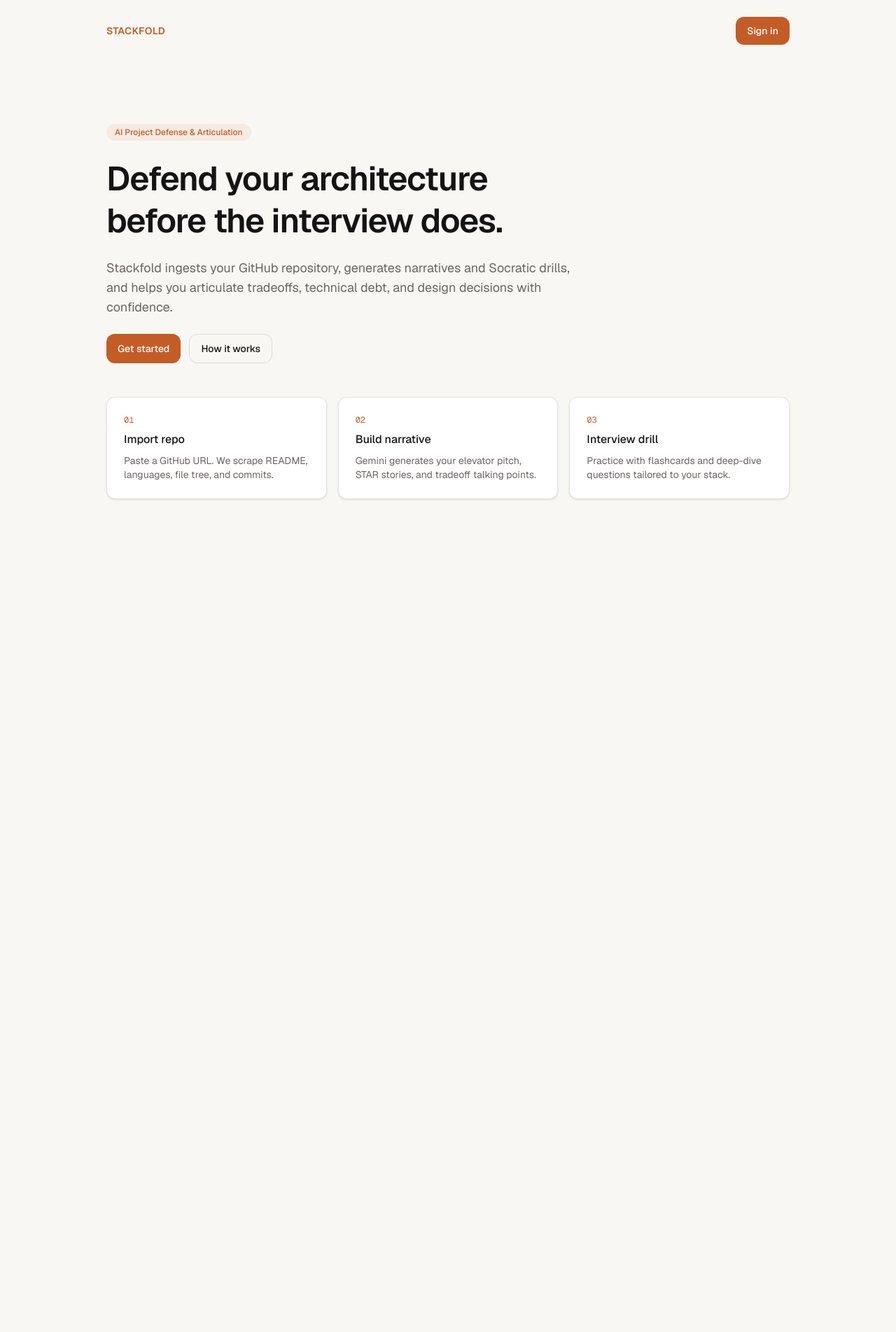
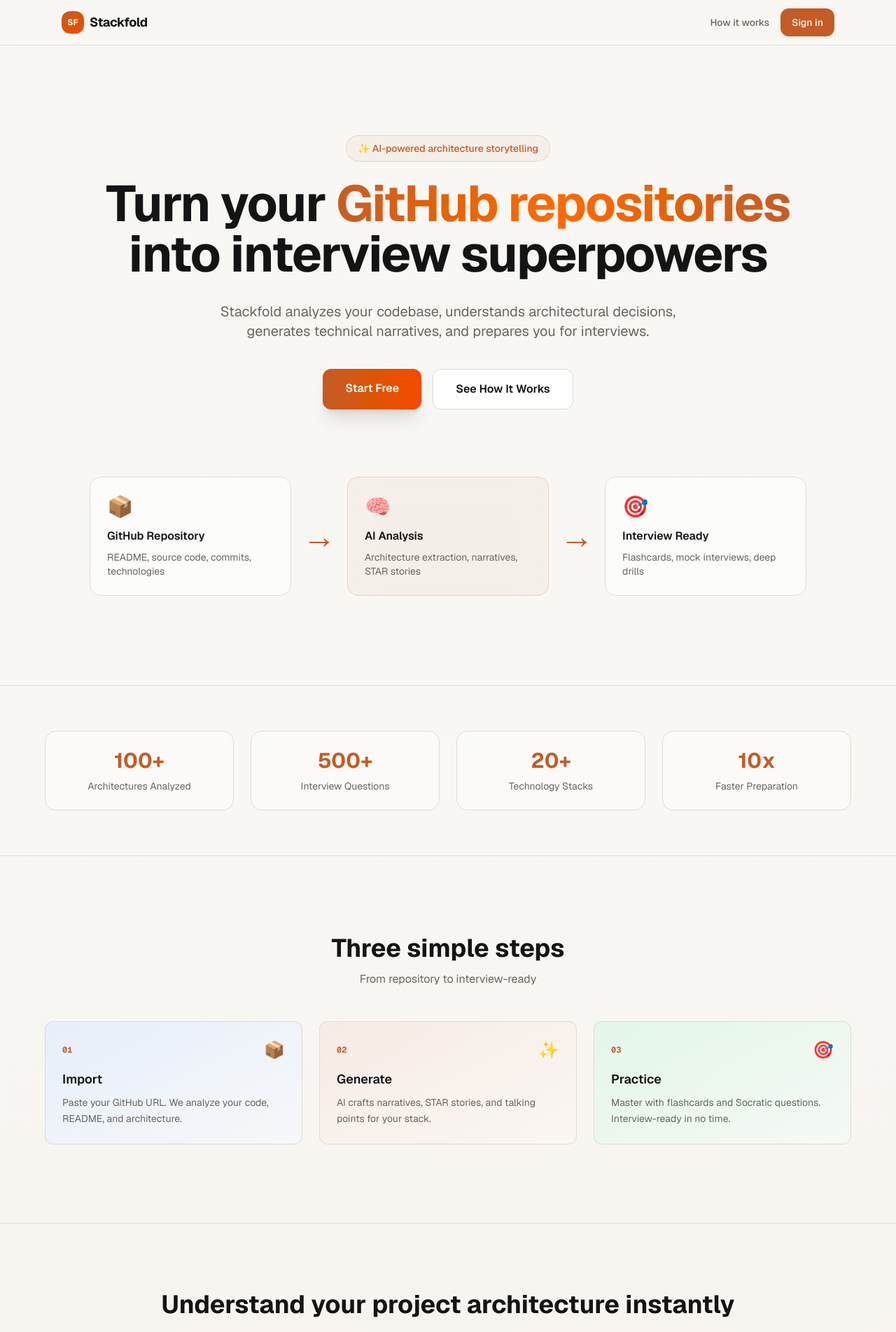
Before and after one commit to FillingVoid7/Repause, a Next.js app: page / in a window 1280 px wide. Shown: the top 1903 px of the page at 70% size. Before the commit the page ends 800 px from the top, so only its background shows below. Built offline with nearby package versions, Linux system fonts and the light colour scheme; no server answers.

Commit message:
feat: project wrapup

```diff
--- a/app/page.tsx
+++ b/app/page.tsx
@@ -1,87 +1,248 @@
 import Link from "next/link";
-
 import { auth } from "@/auth";
 
 export default async function Home() {
   const session = await auth();
 
   return (
-    <div className="flex flex-1 flex-col">
-      <header className="mx-auto flex w-full max-w-5xl items-center justify-between px-6 py-6">
-        <span className="text-sm font-semibold tracking-wide text-accent">
-          STACKFOLD
+    <div className="flex min-h-screen flex-col bg-gradient-to-b from-[var(--background)] via-[var(--background)] to-[rgba(196,92,38,0.03)]">
+      {/* Navigation */}
+      <header className="sticky top-0 z-50 border-b border-[var(--border)] bg-[var(--background)]/80 backdrop-blur-md">
+        <div className="mx-auto flex w-full max-w-6xl items-center justify-between px-6 py-3">
+          <div className="flex items-center gap-2">
+            <div className="flex h-8 w-8 items-center justify-center rounded-lg bg-gradient-to-br from-accent to-orange-600">
+              <span className="text-xs font-bold text-white">SF</span>
+            </div>
+            <span className="text-lg font-bold tracking-tight text-foreground">
+              Stackfold
             </span>
-        <nav className="flex items-center gap-3">
+          </div>
+          <nav className="flex items-center gap-4">
             {session?.user ? (
               <Link href="/dashboard" className="btn btn-primary">
                 Dashboard
               </Link>
             ) : (
+              <>
+                <a href="#how-it-works" className="text-sm font-medium text-muted hover:text-foreground transition-colors">
+                  How it works
+                </a>
                 <Link href="/login" className="btn btn-primary">
                   Sign in
                 </Link>
+              </>
             )}
           </nav>
+        </div>
       </header>
 
-      <main className="mx-auto flex w-full max-w-5xl flex-1 flex-col justify-center gap-12 px-6 py-16">
-        <section className="max-w-2xl space-y-6">
-          <p className="inline-flex rounded-full bg-[var(--accent-subtle)] px-3 py-1 text-xs font-medium text-accent">
-            AI Project Defense &amp; Articulation
+      <main className="flex flex-1 flex-col">
+        {/* Hero Section */}
+        <section className="relative overflow-hidden px-6 py-24 sm:py-32">
+          {/* Background */}
+          <div className="absolute inset-0 -z-10">
+            <div className="absolute left-1/2 top-0 h-[500px] w-[500px] -translate-x-1/2 rounded-full bg-accent/10 blur-[140px]" />
+            <div className="absolute right-0 top-40 h-[350px] w-[350px] rounded-full bg-orange-500/10 blur-[120px]" />
+            <div className="absolute left-0 bottom-0 h-[300px] w-[300px] rounded-full bg-blue-500/10 blur-[120px]" />
+          </div>
+
+          <div className="mx-auto max-w-7xl">
+            <div className="text-center">
+              <div className="mb-6 inline-flex items-center gap-2 rounded-full border border-accent/20 bg-accent/5 px-4 py-2 text-sm font-medium text-accent">
+                ✨ AI-powered architecture storytelling
+              </div>
+
+              <h1 className="mx-auto max-w-5xl text-5xl font-bold tracking-tight sm:text-7xl">
+                Turn your
+                <span className="bg-gradient-to-r from-accent via-orange-500 to-accent bg-clip-text text-transparent">
+                  {" "}GitHub repositories{" "}
+                </span>
+                into interview superpowers
+              </h1>
+
+              <p className="mx-auto mt-8 max-w-2xl text-lg text-muted sm:text-xl">
+                Stackfold analyzes your codebase, understands architectural decisions,
+                generates technical narratives, and prepares you for interviews.
               </p>
-          <h1 className="text-4xl font-semibold leading-tight tracking-tight sm:text-5xl">
-            Defend your architecture before the interview does.
-          </h1>
-          <p className="text-lg text-muted">
-            Stackfold ingests your GitHub repository, generates narratives and
-            Socratic drills, and helps you articulate tradeoffs, technical debt,
-            and design decisions with confidence.
-          </p>
-          <div className="flex flex-wrap gap-3">
+
+              <div className="mt-10 flex flex-col justify-center gap-4 sm:flex-row">
                 <Link
                   href={session?.user ? "/dashboard" : "/login"}
-              className="btn btn-primary"
+                  className="rounded-xl bg-gradient-to-r from-accent to-orange-600 px-8 py-4 font-semibold text-white shadow-xl transition-all hover:scale-105"
                 >
-              {session?.user ? "Go to dashboard" : "Get started"}
+                  {session?.user ? "Open Dashboard" : "Start Free"}
                 </Link>
+
                 <a
                   href="#how-it-works"
-              className="btn btn-secondary"
+                  className="rounded-xl border border-[var(--border)] bg-[var(--card)] px-8 py-4 font-semibold backdrop-blur-sm hover:border-accent"
                 >
-              How it works
+                  See How It Works
                 </a>
+              </div>
+            </div>
+
+            {/* Visual Pipeline */}
+            <div className="mt-24 hidden lg:block">
+              <div className="relative mx-auto flex max-w-5xl items-center justify-between">
+                <div className="glass-card w-72 rounded-2xl border border-[var(--border)] bg-[var(--card)]/60 p-6 backdrop-blur-xl">
+                  <div className="mb-3 text-3xl">📦</div>
+                  <h3 className="font-semibold">GitHub Repository</h3>
+                  <p className="mt-2 text-sm text-muted">
+                    README, source code, commits, technologies
+                  </p>
+                </div>
+
+                <div className="text-5xl text-accent">→</div>
+
+                <div className="glass-card w-72 rounded-2xl border border-accent/20 bg-accent/5 p-6 backdrop-blur-xl">
+                  <div className="mb-3 text-3xl">🧠</div>
+                  <h3 className="font-semibold">AI Analysis</h3>
+                  <p className="mt-2 text-sm text-muted">
+                    Architecture extraction, narratives, STAR stories
+                  </p>
+                </div>
+
+                <div className="text-5xl text-accent">→</div>
+
+                <div className="glass-card w-72 rounded-2xl border border-[var(--border)] bg-[var(--card)]/60 p-6 backdrop-blur-xl">
+                  <div className="mb-3 text-3xl">🎯</div>
+                  <h3 className="font-semibold">Interview Ready</h3>
+                  <p className="mt-2 text-sm text-muted">
+                    Flashcards, mock interviews, deep drills
+                  </p>
+                </div>
+              </div>
+            </div>
           </div>
         </section>
 
-        <section
-          id="how-it-works"
-          className="grid gap-4 sm:grid-cols-3"
+        {/* Stats Section */}
+        <section className="px-6 py-16 border-t border-[var(--border)]">
+          <div className="mx-auto max-w-6xl">
+            <div className="grid grid-cols-2 gap-6 md:grid-cols-4">
+              {[
+                ["100+", "Architectures Analyzed"],
+                ["500+", "Interview Questions"],
+                ["20+", "Technology Stacks"],
+                ["10x", "Faster Preparation"],
+              ].map(([value, label]) => (
+                <div
+                  key={label}
+                  className="rounded-2xl border border-[var(--border)] bg-[var(--card)]/40 p-6 text-center backdrop-blur"
                 >
+                  <div className="text-3xl font-bold text-accent">
+                    {value}
+                  </div>
+                  <div className="mt-2 text-sm text-muted">
+                    {label}
+                  </div>
+                </div>
+              ))}
+            </div>
+          </div>
+        </section>
+
+        {/* How It Works Section */}
+        <section id="how-it-works" className="relative px-6 py-20 sm:py-28 border-t border-[var(--border)]">
+          <div className="mx-auto max-w-6xl">
+            <div className="mb-12 text-center">
+              <h2 className="mb-3 text-3xl font-bold sm:text-4xl">
+                Three simple steps
+              </h2>
+              <p className="text-muted">
+                From repository to interview-ready
+              </p>
+            </div>
+
+            <div className="grid gap-6 sm:grid-cols-3">
               {[
                 {
                   step: "01",
-              title: "Import repo",
-              body: "Paste a GitHub URL. We scrape README, languages, file tree, and commits.",
+                  title: "Import",
+                  body: "Paste your GitHub URL. We analyze your code, README, and architecture.",
+                  icon: "📦",
+                  gradient: "from-blue-500/20 to-blue-500/5",
                 },
                 {
                   step: "02",
-              title: "Build narrative",
-              body: "Gemini generates your elevator pitch, STAR stories, and tradeoff talking points.",
+                  title: "Generate",
+                  body: "AI crafts narratives, STAR stories, and talking points for your stack.",
+                  icon: "✨",
+                  gradient: "from-accent/20 to-accent/5",
                 },
                 {
                   step: "03",
-              title: "Interview drill",
-              body: "Practice with flashcards and deep-dive questions tailored to your stack.",
+                  title: "Practice",
+                  body: "Master with flashcards and Socratic questions. Interview-ready in no time.",
+                  icon: "🎯",
+                  gradient: "from-green-500/20 to-green-500/5",
                 },
               ].map((item) => (
-            <article key={item.step} className="card">
-              <p className="font-mono text-xs text-accent">{item.step}</p>
-              <h2 className="mt-2 font-medium">{item.title}</h2>
-              <p className="mt-2 text-sm text-muted">{item.body}</p>
+                <div key={item.step} className="group relative">
+                  <div className={`absolute inset-0 rounded-xl bg-gradient-to-br ${item.gradient} transition-all duration-300 group-hover:shadow-lg`}></div>
+                  <article className="relative rounded-xl border border-[var(--border)] bg-[var(--card)]/50 p-6 backdrop-blur-sm transition-all duration-300 group-hover:border-accent group-hover:bg-[var(--card)]/80">
+                    <div className="mb-3 flex items-center justify-between">
+                      <p className="font-mono text-xs font-bold text-accent">{item.step}</p>
+                      <span className="text-2xl">{item.icon}</span>
+                    </div>
+                    <h3 className="mb-2 text-lg font-semibold text-foreground">{item.title}</h3>
+                    <p className="text-sm text-muted leading-relaxed">{item.body}</p>
                   </article>
+                </div>
               ))}
+            </div>
+          </div>
         </section>
+
+        {/* Architecture Preview Section */}
+        <section className="border-t border-[var(--border)] px-6 py-24">
+          <div className="mx-auto max-w-6xl">
+            <div className="mb-16 text-center">
+              <h2 className="text-4xl font-bold">
+                Understand your project architecture instantly
+              </h2>
+              <p className="mt-4 text-muted">
+                Stackfold automatically builds architectural context from your code.
+              </p>
+            </div>
+
+            <div className="rounded-3xl border border-[var(--border)] bg-[var(--card)]/50 p-8 backdrop-blur-xl">
+              <div className="grid gap-6 md:grid-cols-3">
+                <div className="rounded-xl border border-[var(--border)] p-5">
+                  <h4 className="font-semibold">Frontend</h4>
+                  <p className="mt-2 text-sm text-muted">
+                    Next.js, React, TailwindCSS
+                  </p>
+                </div>
+
+                <div className="rounded-xl border border-[var(--border)] p-5">
+                  <h4 className="font-semibold">Backend</h4>
+                  <p className="mt-2 text-sm text-muted">
+                    Node.js, Express, PostgreSQL
+                  </p>
+                </div>
+
+                <div className="rounded-xl border border-[var(--border)] p-5">
+                  <h4 className="font-semibold">Infrastructure</h4>
+                  <p className="mt-2 text-sm text-muted">
+                    Docker, Redis, CI/CD
+                  </p>
+                </div>
+              </div>
+            </div>
+          </div>
+        </section>
+
+
       </main>
+
+      {/* Minimal Footer */}
+      <footer className="border-t border-[var(--border)] bg-[var(--card)]/20 px-6 py-8">
+        <div className="mx-auto max-w-6xl text-center text-xs text-muted">
+          © 2024 Stackfold. Built for developers.
+        </div>
+      </footer>
     </div>
   );
 }
```
Lines whose indentation alone changed are shown as unchanged.
